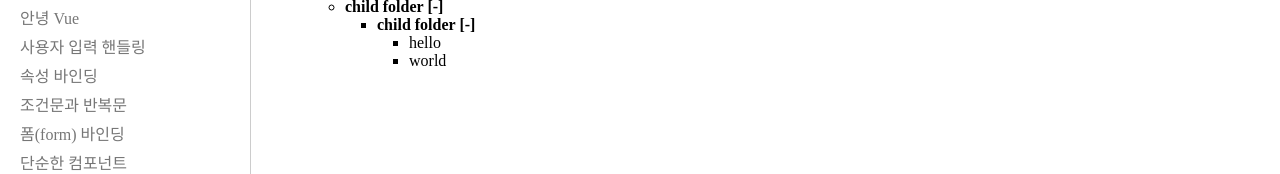
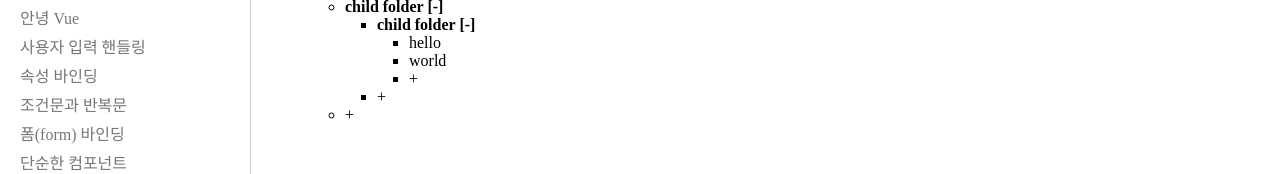
Before and after one commit to HaejinYang/vue-examples, a Vue app: page /tree in a window 1280 px wide. Shown: the part 156-330 px from the top of the page. Built offline with nearby package versions, Linux system fonts and the light colour scheme; the HTML template or start-up script is replaced by a standard one.

Commit message:
트리 뷰 예제에 새로운 아이템 추가하기 기능 추가

```diff
--- a/src/components/TreeItem.vue
+++ b/src/components/TreeItem.vue
@@ -4,32 +4,42 @@ import TreeItem from '@/components/TreeItem.vue'
 import { ref } from 'vue'
 const props = defineProps<{
   data: TreeItemType
-  depth: number
+  lastId: number
 }>()
 
 const isOpen = ref(true)
+const hasChild = ref(props.data.children != null)
+const lastId = ref(props.lastId)
+const data = ref(props.data)
 
 const toggle = () => {
   isOpen.value = !isOpen.value
+}
+const addItem = () => {
+  const newItem: TreeItemType = {
+    id: lastId.value++,
+    value: 'new Stuff',
+  }
+
+  if (data.value.children == null) {
+    data.value.children = []
+  }
+  data.value.children.push(newItem)
 }
 </script>
 
 <template>
   <li class="item" :style="{ marginLeft: '2rem' }">
     <div>
-      <span @click="toggle" :class="{ hasChild: props.data.children != null }">
-        {{ props.data.value }}
-        <template v-if="props.data.children != null"> [{{ isOpen ? '-' : '+' }}] </template>
+      <span @click="toggle" :class="{ hasChild: hasChild }">
+        {{ data.value }}
+        <template v-if="hasChild"> [{{ isOpen ? '-' : '+' }}] </template>
       </span>
     </div>
     <ul>
       <div v-show="isOpen">
-        <TreeItem
-          v-for="item in props.data.children"
-          :key="item.id"
-          :data="item"
-          :depth="props.depth + 4"
-        />
+        <TreeItem v-for="item in data.children" :key="item.id" :data="item" :last-id="lastId" />
+        <li v-if="hasChild" :style="{ marginLeft: '2rem' }" @click="addItem">+</li>
       </div>
     </ul>
   </li>
--- a/src/views/TreeView.vue
+++ b/src/views/TreeView.vue
@@ -4,7 +4,6 @@ import { type TreeItem as TreeItemType } from '@/types/tree'
 import { ref } from 'vue'
 
 let id = 1
-const depth = ref(0)
 const item = ref<TreeItemType>({
   id: id++,
   value: 'My Tree',
@@ -39,12 +38,13 @@ const item = ref<TreeItemType>({
     },
   ],
 })
+const lastId = ref(id);
 </script>
 
 <template>
   <div>
     <ul>
-      <TreeItem :data="item" :depth="depth" />
+      <TreeItem :data="item" :lastId="lastId" />
     </ul>
   </div>
 </template>
```
